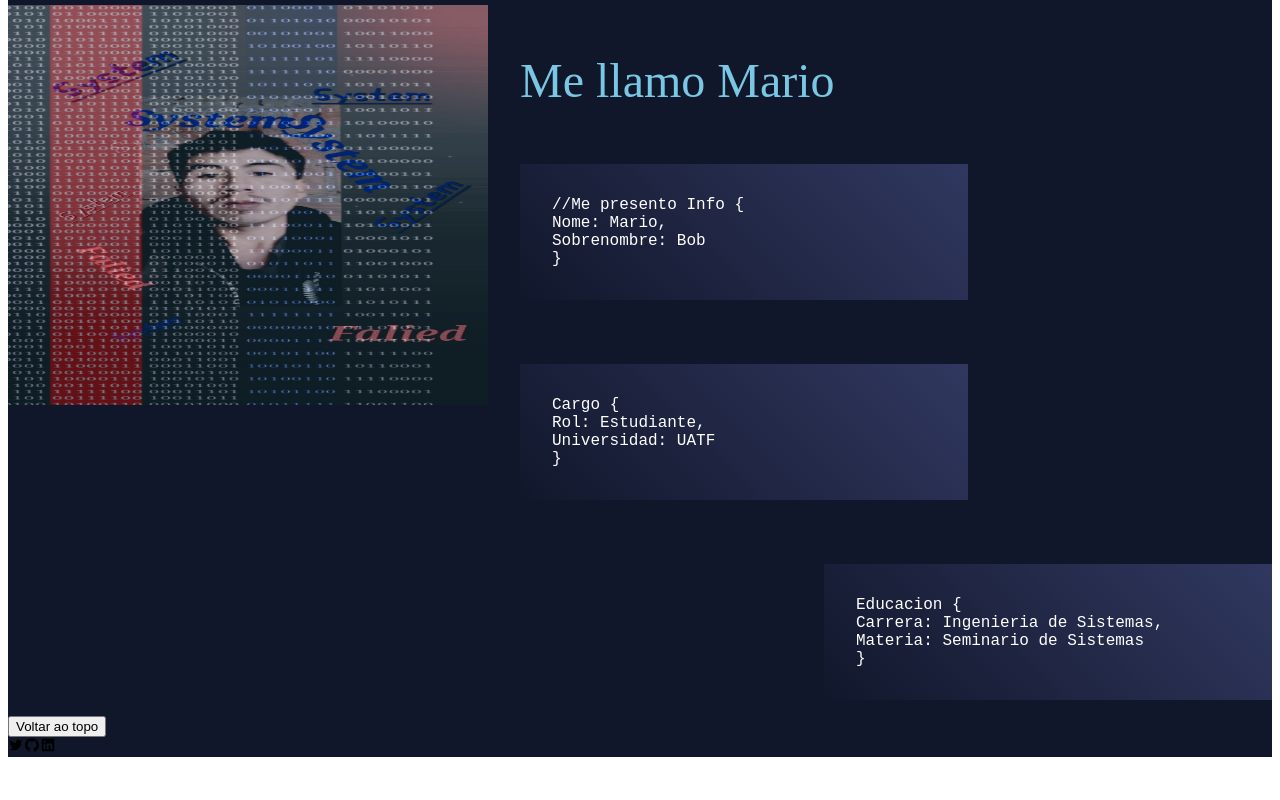
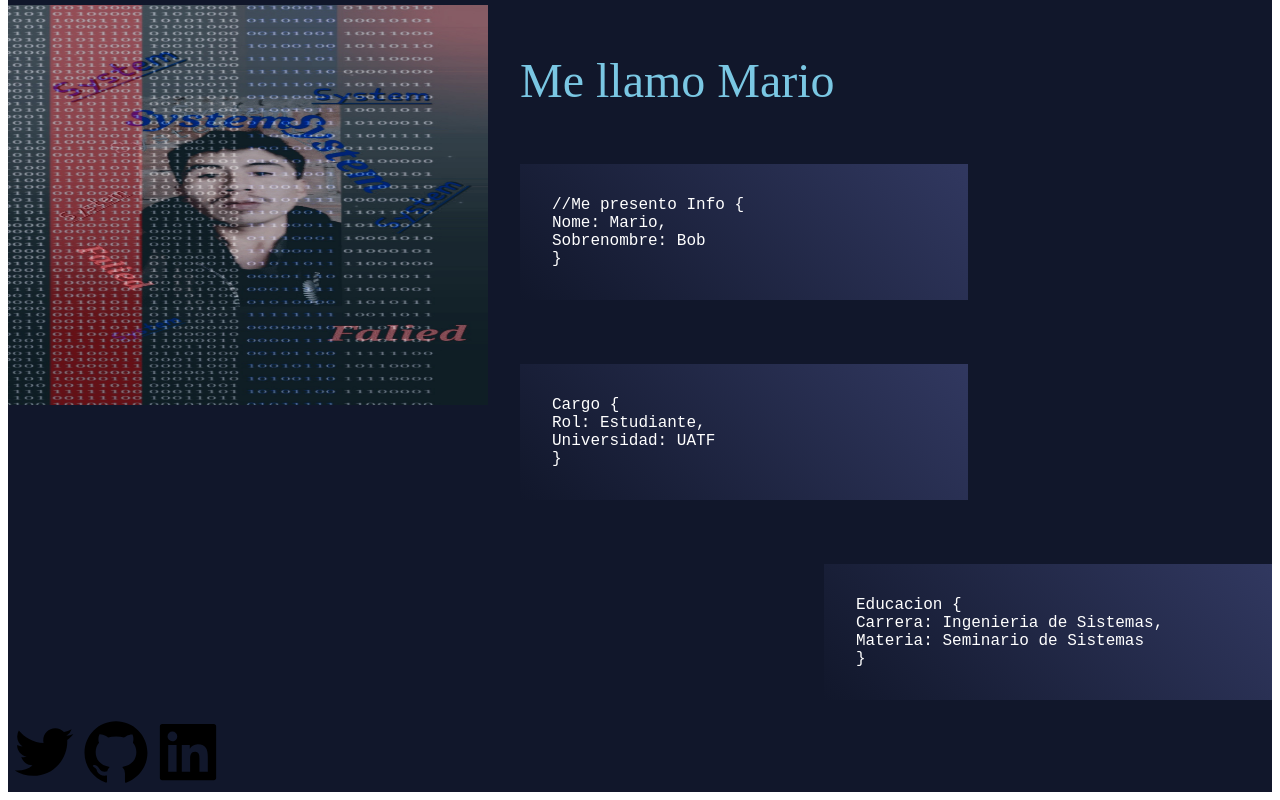
Before and after one commit to coyo97/portafolio_mario_coyo, a Next.js app: page / in a window 1280 px wide. Shown: the part 459-1259 px from the top of the page. Before the commit the page ends 1224 px from the top, so only its background shows below. Built offline with nearby package versions, Linux system fonts and the light colour scheme.

Commit message:
Casi por terminar

```diff
--- a/src/components/Footer/index.tsx
+++ b/src/components/Footer/index.tsx
@@ -21,19 +21,17 @@ function Footer() {
   return (
     <Container>
       <div className="container">
-        <button type="button" onClick={handleScrollTop}>
-          Voltar ao topo
-        </button>
+
         <section >
           <AiOutlineTwitter
             onClick={() => handleRedirect('https://twitter.com')}
-          />
+            size="4.5rem"/>
           <AiOutlineGithub
             onClick={() => handleRedirect('https://github.com')}
-          />
+            size="4.5rem"/>
           <AiFillLinkedin
             onClick={() => handleRedirect('https://linkedin.com')}
-          />
+            size="4.5rem"/>
         </section>
       </div>
     </Container>
```
